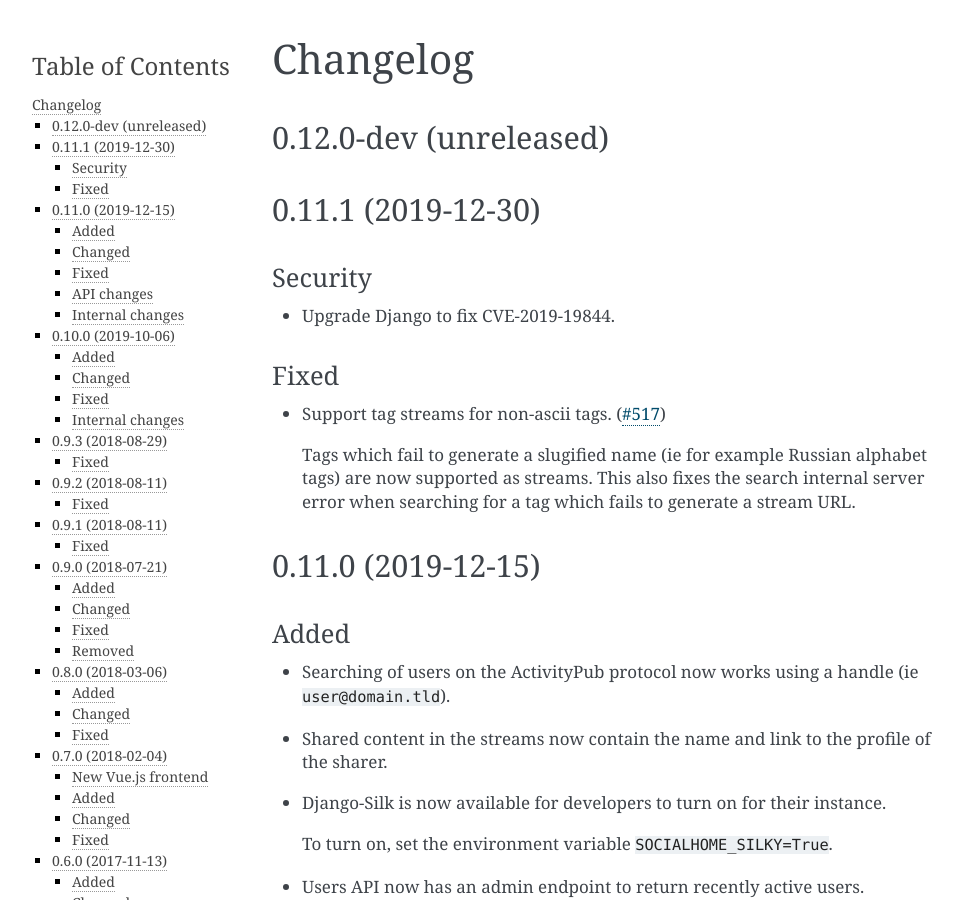
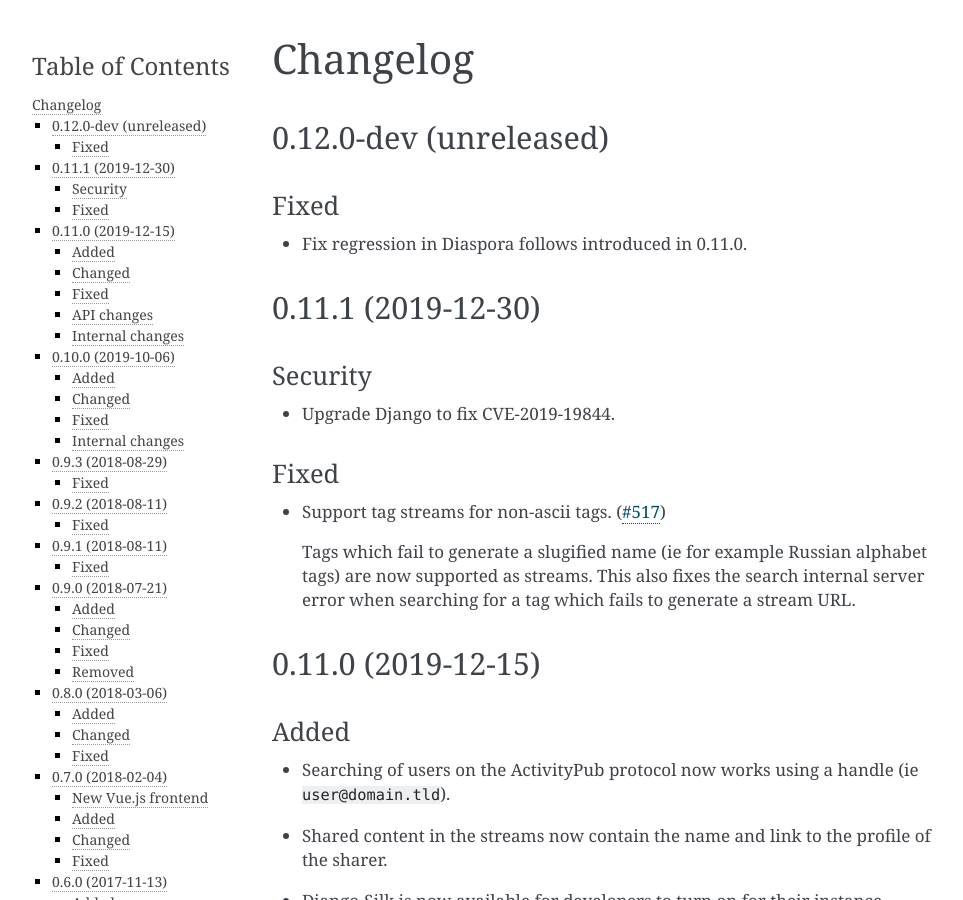
Before and after one commit to jaywink/socialhome, a Sphinx documentation site: the page built from docs/changelog.rst, in a window 1280 px wide and 900 px high. Shown: the whole window, without its empty margins (148-1111 px from the left). Built offline with Sphinx 7.4.7, drawn with Linux system fonts in a browser that asks for light colours.

Commit message:
Fix regression in Diaspora follows introduced in 0.11.0

```diff
--- a/docs/changelog.rst
+++ b/docs/changelog.rst
@@ -5,6 +5,11 @@ Changelog
 
 0.12.0-dev (unreleased)
 -----------------------
+
+Fixed
+.....
+
+* Fix regression in Diaspora follows introduced in 0.11.0.
 
 0.11.1 (2019-12-30)
 -------------------
```
Also changed, not shown: 3 other files.
